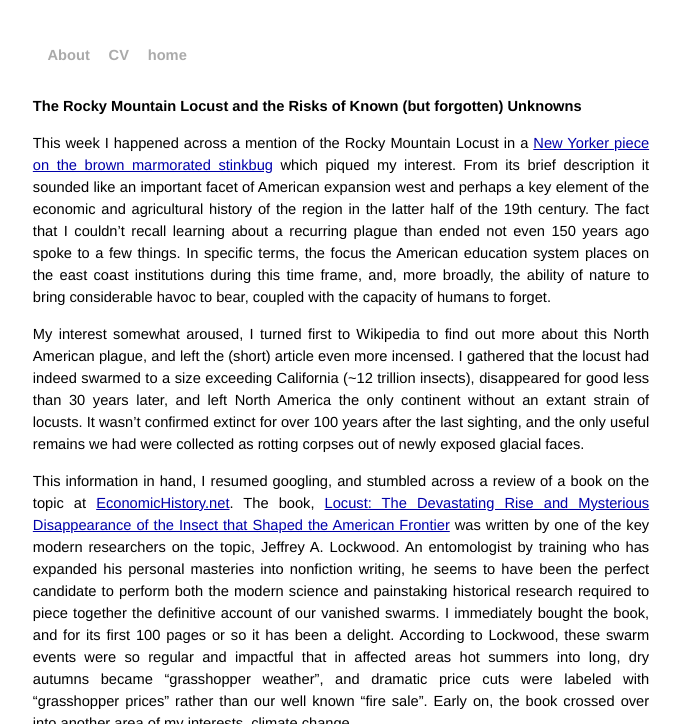
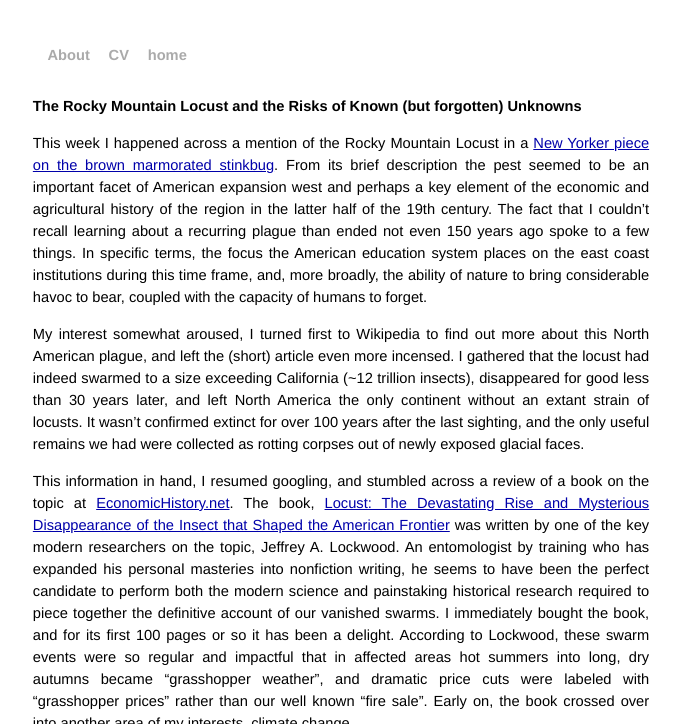
Before and after one commit to cwaldoch/cwaldoch.github.io, a Jekyll site: the page built from _posts/2018-03-08-The-Rocky-Mountain-Locust-and-Known-Unknowns.md, in a window 1280 px wide and 900 px high, cut to the strip 0-724 px from the top of the window. Shown: the whole strip, without its empty margins (299-979 px from the left). Built offline with Jekyll 4.4.1, drawn with Linux system fonts in a browser that asks for light colours; our own code applies the rules of GitHub Pages for plain Markdown files.

Commit message:
Update 2018-03-08-The-Rocky-Mountain-Locust-and-Known-Unknowns.md

```diff
--- a/_posts/2018-03-08-The-Rocky-Mountain-Locust-and-Known-Unknowns.md
+++ b/_posts/2018-03-08-The-Rocky-Mountain-Locust-and-Known-Unknowns.md
@@ -1,6 +1,6 @@
 # The Rocky Mountain Locust and the Risks of Known (but forgotten) Unknowns
 
-This week I happened across a mention of the Rocky Mountain Locust in a [New Yorker piece on the brown marmorated stinkbug](https://www.newyorker.com/magazine/2018/03/12/when-twenty-six-thousand-stinkbugs-invade-your-home) which piqued my interest. From its brief description it sounded like an important facet of American expansion west and perhaps a key element of the economic and agricultural history of the region in the latter half of the 19th century. The fact that I couldn't recall learning about a recurring plague than ended not even 150 years ago spoke to a few things. In specific terms, the focus the American education system places on the east coast institutions during this time frame, and, more broadly, the ability of nature to bring considerable havoc to bear, coupled with the capacity of humans to forget.
+This week I happened across a mention of the Rocky Mountain Locust in a [New Yorker piece on the brown marmorated stinkbug](https://www.newyorker.com/magazine/2018/03/12/when-twenty-six-thousand-stinkbugs-invade-your-home). From its brief description the pest seemed to be an important facet of American expansion west and perhaps a key element of the economic and agricultural history of the region in the latter half of the 19th century. The fact that I couldn't recall learning about a recurring plague than ended not even 150 years ago spoke to a few things. In specific terms, the focus the American education system places on the east coast institutions during this time frame, and, more broadly, the ability of nature to bring considerable havoc to bear, coupled with the capacity of humans to forget.
 
 My interest somewhat aroused, I turned first to Wikipedia to find out more about this North American plague, and left the (short) article even more incensed. I gathered that the locust had indeed swarmed to a size exceeding California (~12 trillion insects), disappeared for good less than 30 years later, and left North America the only continent without an extant strain of locusts. It wasn't confirmed extinct for over 100 years after the last sighting, and the only useful remains we had were collected as rotting corpses out of newly exposed glacial faces.
 
```
